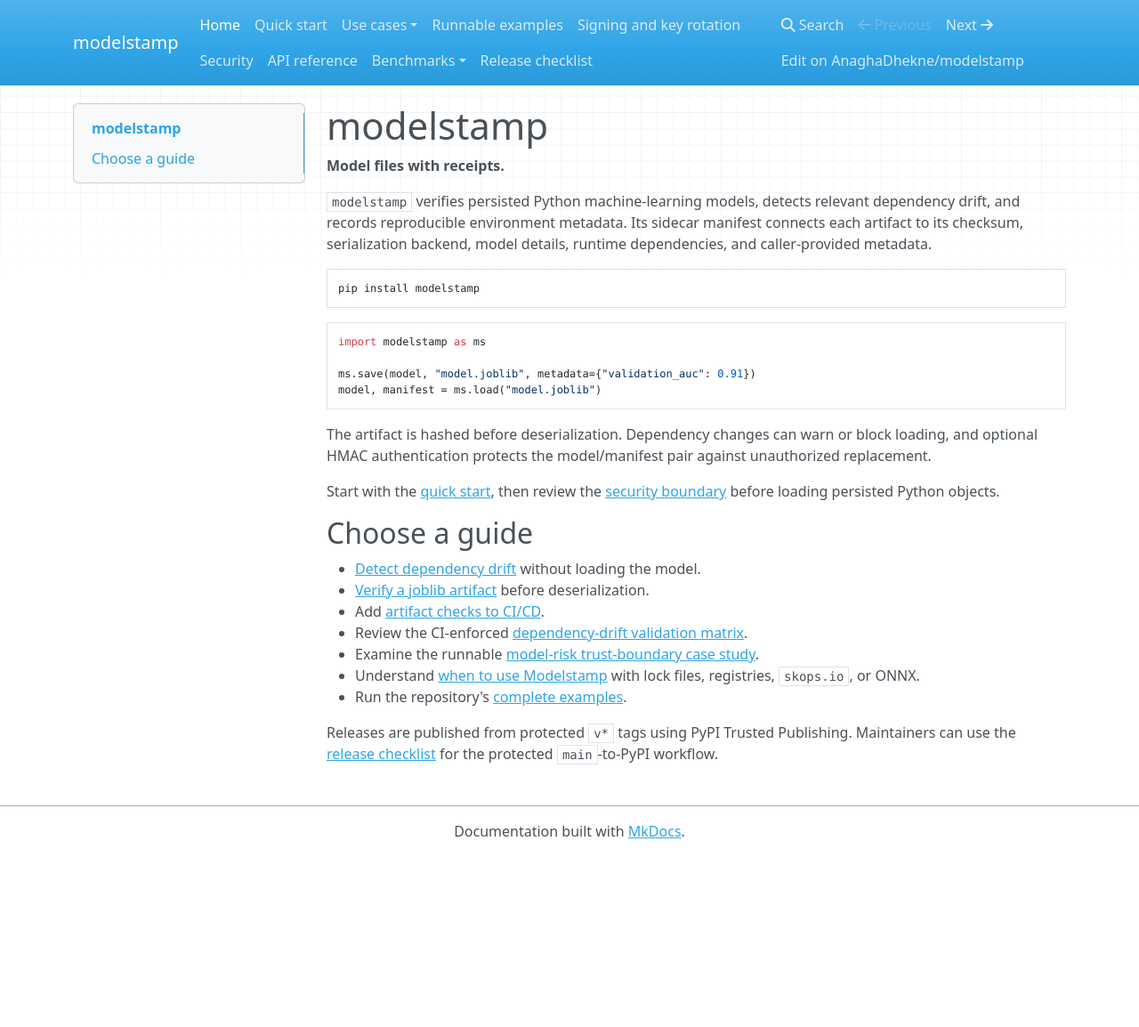
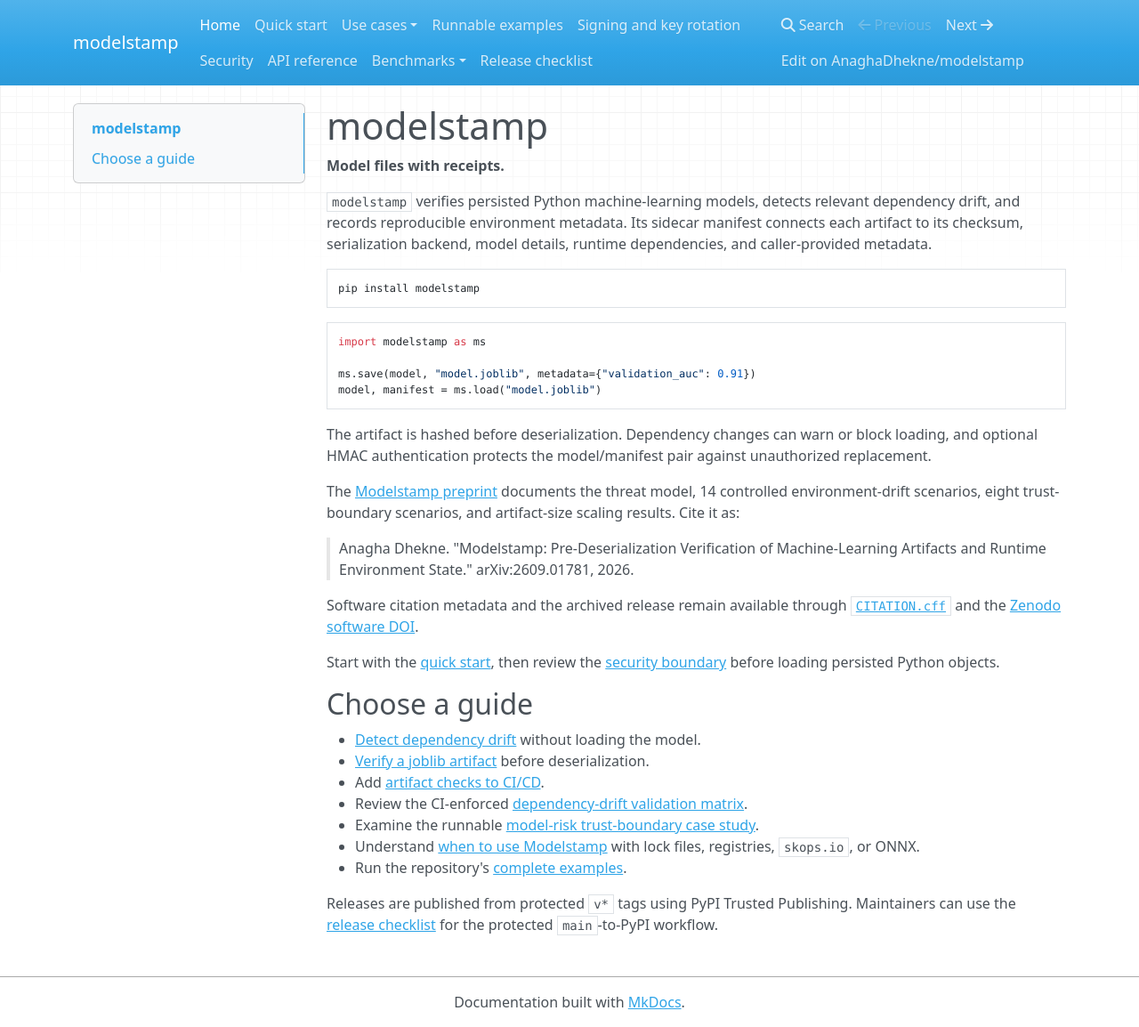
Before and after one commit to AnaghaDhekne/modelstamp, an MkDocs documentation site: the page built from docs/index.md, in a window 1280 px wide and 1154 px high. Shown: the whole window at 89% size. Built offline with MkDocs 1.6.1, drawn with Linux system fonts in a browser that asks for light colours; nearby versions of some CDN libraries.

Commit message:
Add arXiv preprint citation (#37)
* Add arXiv preprint citation

* Add arXiv citation to CITATION.cff

* Add arXiv citation to documentation

* Add arXiv preprint to agent index

* Add arXiv preprint to agent reference

* Add arXiv preprint project URL

```diff
--- a/docs/index.md
+++ b/docs/index.md
@@ -22,6 +22,18 @@
 block loading, and optional HMAC authentication protects the model/manifest
 pair against unauthorized replacement.
 
+The [Modelstamp preprint](https://arxiv.org/abs/2609.01781) documents the threat
+model, 14 controlled environment-drift scenarios, eight trust-boundary
+scenarios, and artifact-size scaling results. Cite it as:
+
+> Anagha Dhekne. "Modelstamp: Pre-Deserialization Verification of
+> Machine-Learning Artifacts and Runtime Environment State." arXiv:2609.01781,
+> 2026.
+
+Software citation metadata and the archived release remain available through
+[`CITATION.cff`](https://github.com/AnaghaDhekne/modelstamp/blob/main/CITATION.cff)
+and the [Zenodo software DOI](https://doi.org/10.5281/zenodo.22047771).
+
 Start with the [quick start](quickstart.md), then review the
 [security boundary](security.md) before loading persisted Python objects.
 
--- a/docs/llms-full.txt
+++ b/docs/llms-full.txt
@@ -158,3 +158,4 @@
 - Source: https://github.com/AnaghaDhekne/modelstamp
 - Issues: https://github.com/AnaghaDhekne/modelstamp/issues
 - DOI: https://doi.org/10.5281/zenodo.22047771
+- Preprint: https://arxiv.org/abs/2609.01781 (arXiv:2609.01781)
--- a/docs/llms.txt
+++ b/docs/llms.txt
@@ -97,4 +97,5 @@
 - [PyPI](https://pypi.org/project/modelstamp/)
 - [GitHub](https://github.com/AnaghaDhekne/modelstamp)
 - [Zenodo concept DOI](https://doi.org/10.5281/zenodo.22047771)
+- [Research preprint (arXiv:2609.01781)](https://arxiv.org/abs/2609.01781)
 - [Consolidated machine-readable reference](https://anaghadhekne.github.io/modelstamp/llms-full.txt)
--- a/pyproject.toml
+++ b/pyproject.toml
@@ -74,6 +74,7 @@
 Changelog = "https://github.com/AnaghaDhekne/modelstamp/blob/main/CHANGELOG.md"
 Security = "https://github.com/AnaghaDhekne/modelstamp/security/policy"
 Documentation = "https://anaghadhekne.github.io/modelstamp/"
+Preprint = "https://arxiv.org/abs/2609.01781"
 
 [tool.hatch.build.targets.wheel]
 packages = ["src/modelstamp"]
```
Also changed, not shown: README.md (+15 -0 lines), 1 other file.
